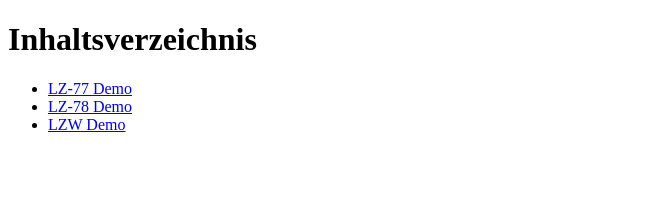
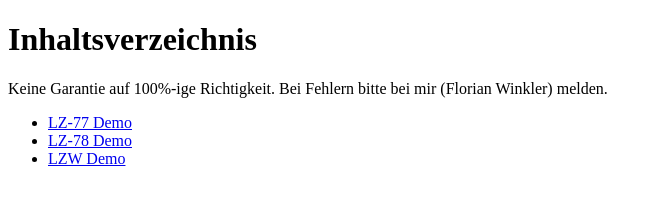
Before and after one commit to Fju/misc, a plain HTML site: page index.html in a window 1280 px wide. Shown: the whole page, without its empty margins (0-662 px from the left). Drawn offline with Linux system fonts and the light colour scheme.

Commit message:
Updated index

```diff
--- a/index.html
+++ b/index.html
@@ -6,6 +6,7 @@
 	</head>
 	<body>
 		<h1>Inhaltsverzeichnis</h1>
+		<p>Keine Garantie auf 100%-ige Richtigkeit. Bei Fehlern bitte bei mir (Florian Winkler) melden.</p>
 		<ul>
 			<li><a href="pages/lz77.html">LZ-77 Demo</a></li>
 			<li><a href="pages/lz78.html">LZ-78 Demo</a></li>
```
